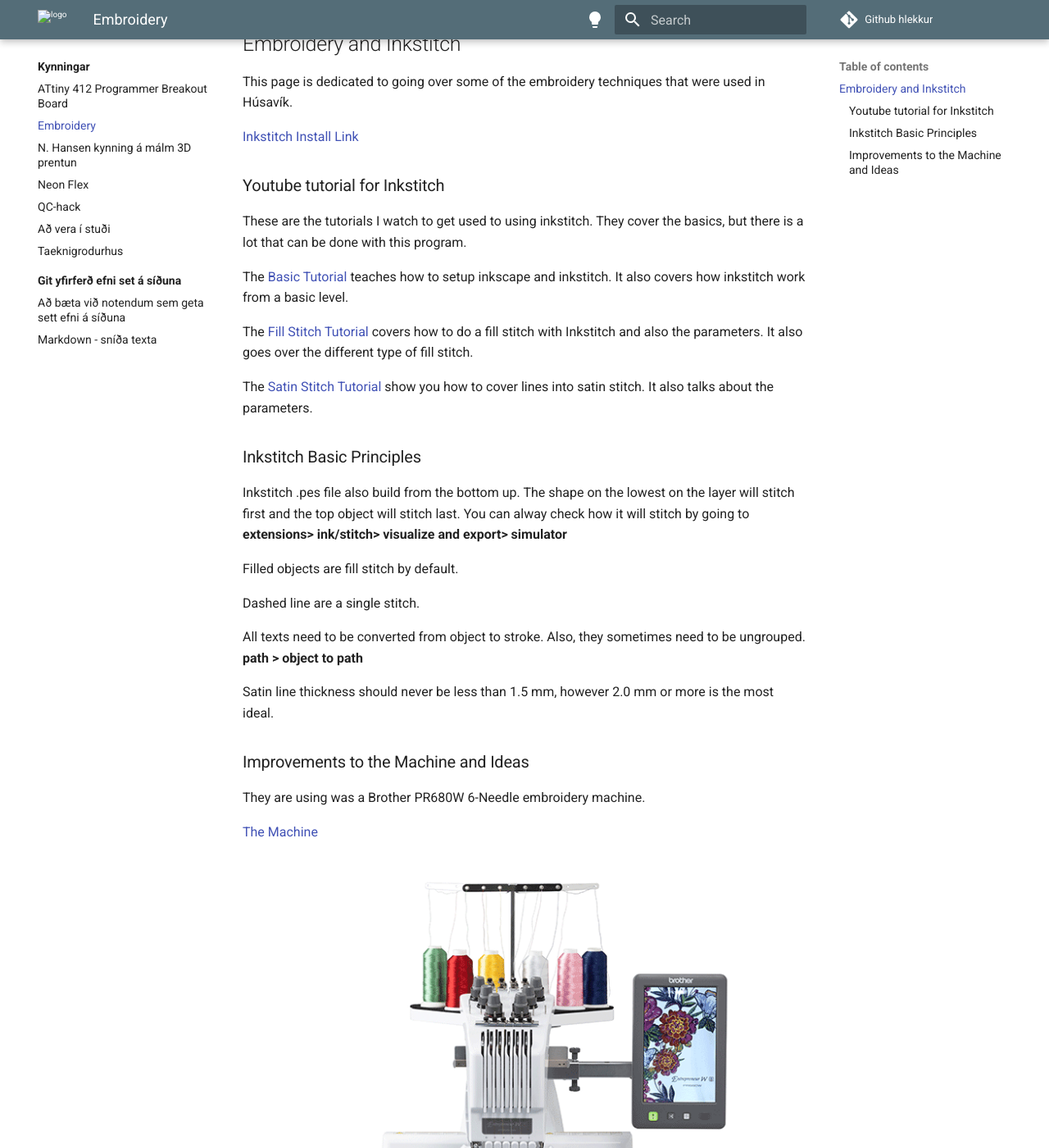
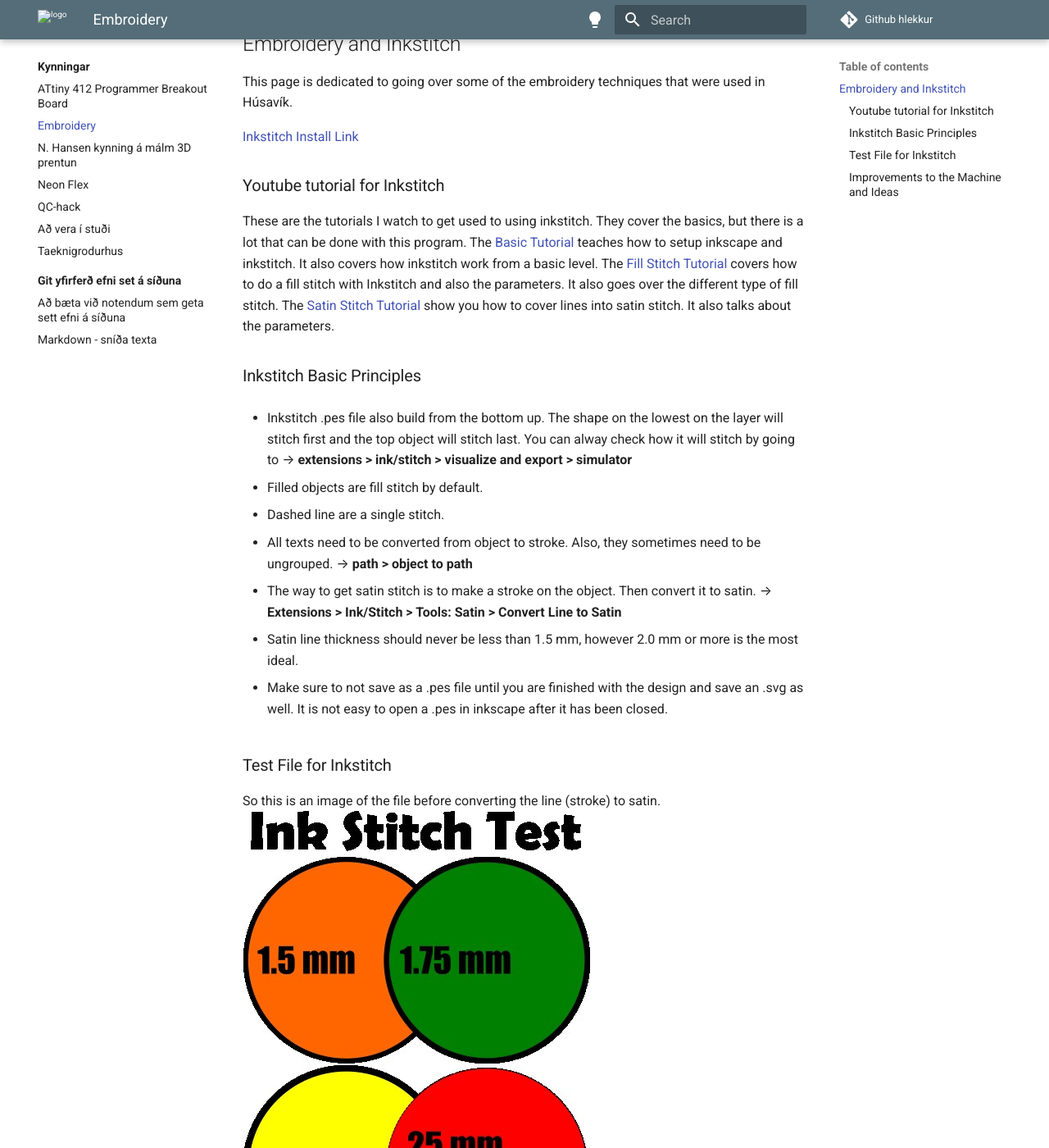
Before and after one commit to Fab-Lab-Island/fli-bootcamp-2025, an MkDocs documentation site: the page built from docs/kynningar/Embroidery.md, in a window 1280 px wide and 1400 px high, scrolled down 192 px. Shown: the whole window at 82% size. Built offline with MkDocs 1.6.1 and Material for MkDocs 9.7.7, drawn with Linux system fonts in a browser that asks for light colours; comment, search, counter and statistics services are not loaded; some of the changed text lies outside the part shown.

Commit message:
edits to the embroidery file

```diff
--- a/docs/kynningar/Embroidery.md
+++ b/docs/kynningar/Embroidery.md
@@ -4,35 +4,49 @@
 
 [Inkstitch Install Link](https://inkstitch.org/docs/install/)
 
-
-
 ### Youtube tutorial for Inkstitch
 
-These are the tutorials I watch to get used to using inkstitch. They cover the basics, but there is a lot that can be done with this program.
-
-The [Basic Tutorial](https://www.youtube.com/watch?v=W7u4mPaRjIs) teaches how to setup inkscape and inkstitch. It also covers how inkstitch work from a basic level.
-
-The [Fill Stitch Tutorial](https://www.youtube.com/watch?v=a3-qerPiJy4) covers how to do a fill stitch with Inkstitch and also the parameters. It also goes over the different type of fill stitch.
-
-The [Satin Stitch Tutorial](https://www.youtube.com/watch?v=Sqy_QTgPYH4) show you how to cover lines into satin stitch. It also talks about the parameters.
+These are the tutorials I watch to get used to using inkstitch. They cover the basics, but there is a lot that can be done with this program. The [Basic Tutorial](https://www.youtube.com/watch?v=W7u4mPaRjIs) teaches how to setup inkscape and inkstitch. It also covers how inkstitch work from a basic level. The [Fill Stitch Tutorial](https://www.youtube.com/watch?v=a3-qerPiJy4) covers how to do a fill stitch with Inkstitch and also the parameters. It also goes over the different type of fill stitch. The [Satin Stitch Tutorial](https://www.youtube.com/watch?v=Sqy_QTgPYH4) show you how to cover lines into satin stitch. It also talks about the parameters.
 
 ### Inkstitch Basic Principles
 
-Inkstitch .pes file also build from the bottom up. The shape on the lowest on the layer will stitch first and the top object will stitch last. You can alway check how it will stitch by going to **extensions> ink/stitch> visualize and export> simulator**
+- Inkstitch .pes file also build from the bottom up. The shape on the lowest on the layer will stitch first and the top object will stitch last. You can alway check how it will stitch by going to → **extensions > ink/stitch > visualize and export > simulator**
 
-Filled objects are fill stitch by default.
+- Filled objects are fill stitch by default.
 
-Dashed line are a single stitch.
+- Dashed line are a single stitch.
 
-All texts need to be converted from object to stroke. Also, they sometimes need to be ungrouped.
-**path > object to path**
+- All texts need to be converted from object to stroke. Also, they sometimes need to be ungrouped.
+→ **path > object to path**
 
-Satin line thickness should never be less than 1.5 mm, however 2.0 mm or more is the most ideal.
+- The way to get satin stitch is to make a stroke on the object. Then convert it to satin.
+→ **Extensions > Ink/Stitch > Tools: Satin > Convert Line to Satin**
+
+- Satin line thickness should never be less than 1.5 mm, however 2.0 mm or more is the most ideal.
+
+- Make sure to not save as a .pes file until you are finished with the design and save an .svg as well. It is not easy to open a .pes in inkscape after it has been closed.
+
+### Test File for Inkstitch
+
+So this is an image of the file before converting the line (stroke) to satin.
+![File before satin conversion.](../assets/img/embroidery/husavik_stitch.jpg){loading=lazy}
+
+→ **Extensions > Ink/Stitch > Tools: Satin > Convert Line to Satin**
+
+This is the file after the conversion.
+![File after satin conversion](../assets/img/embroidery/husavik_stitch2.jpg){loading=lazy}
+
+It is good to check you work before exporting as a .pes file by using the simulator. → **extensions > ink/stitch > visualize and export > simulator**
+
+[Example of .pes file](../assets/files/embroidery/inkstitch_example.pes) and [Example of .svg file](../assets/files/embroidery/inkstitch_example.svg)
+
+Try these out and let me know how the turn out. I think this is a good starter example to see how inkstitch works by building layer by layer. It also show the basic fill and satin parameters.
+
+To go further each object can have the parameters changed. → **extensions > ink/stitch > params**
+
 
 ### Improvements to the Machine and Ideas
-They are using was a Brother PR680W 6-Needle embroidery machine.
-
-[The Machine](https://sewingcraft.brother.eu/en/products/machines/semi-pro-embroidery-machines/semi-pro-embroidery-machines/pr680w)
+They are using was a Brother PR680W 6-Needle embroidery machine. [Link to the machine.](https://sewingcraft.brother.eu/en/products/machines/semi-pro-embroidery-machines/semi-pro-embroidery-machines/pr680w)
 
 ![Brother Machine](../assets/img/embroidery/PR680W_main.png){loading=lazy}
 
```
Also changed, not shown: docs/assets/img/embroidery/husavik_stitch.jpg (added), docs/assets/img/embroidery/husavik_stitch2.jpg (added).
